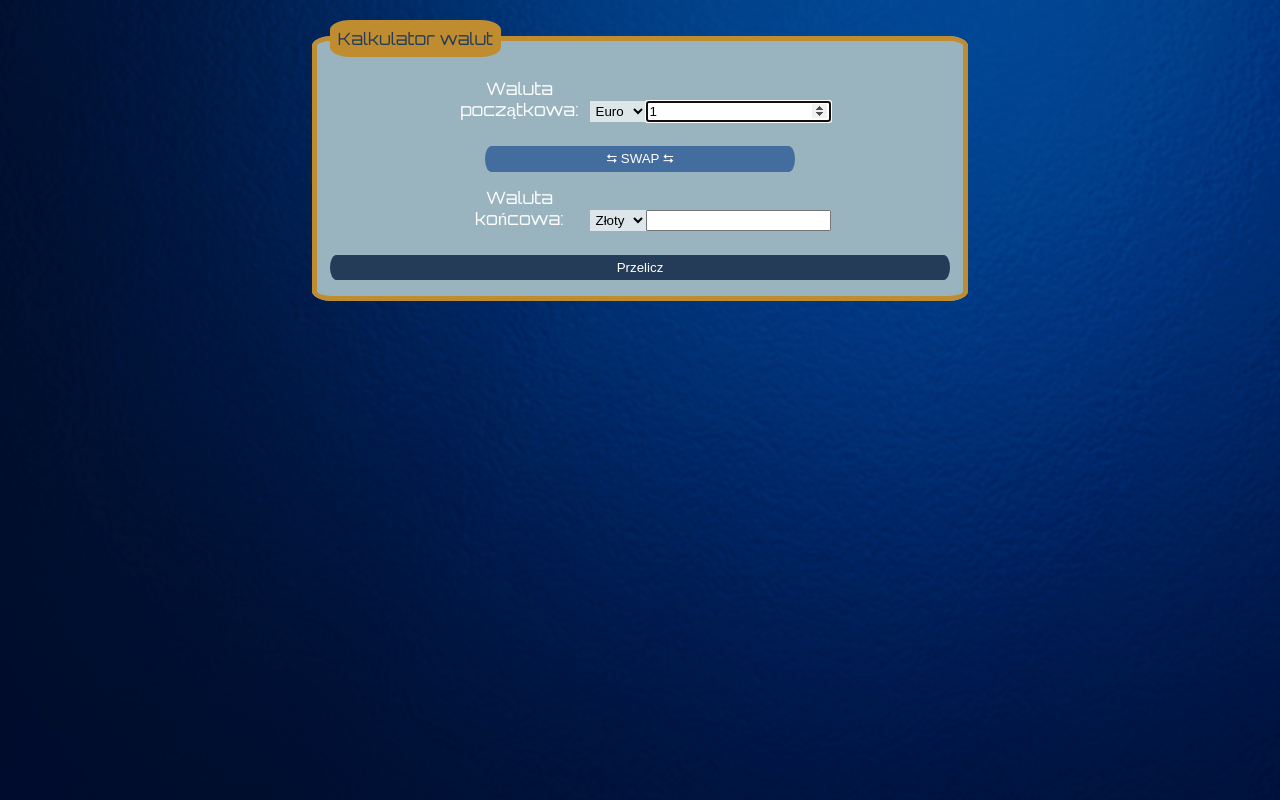
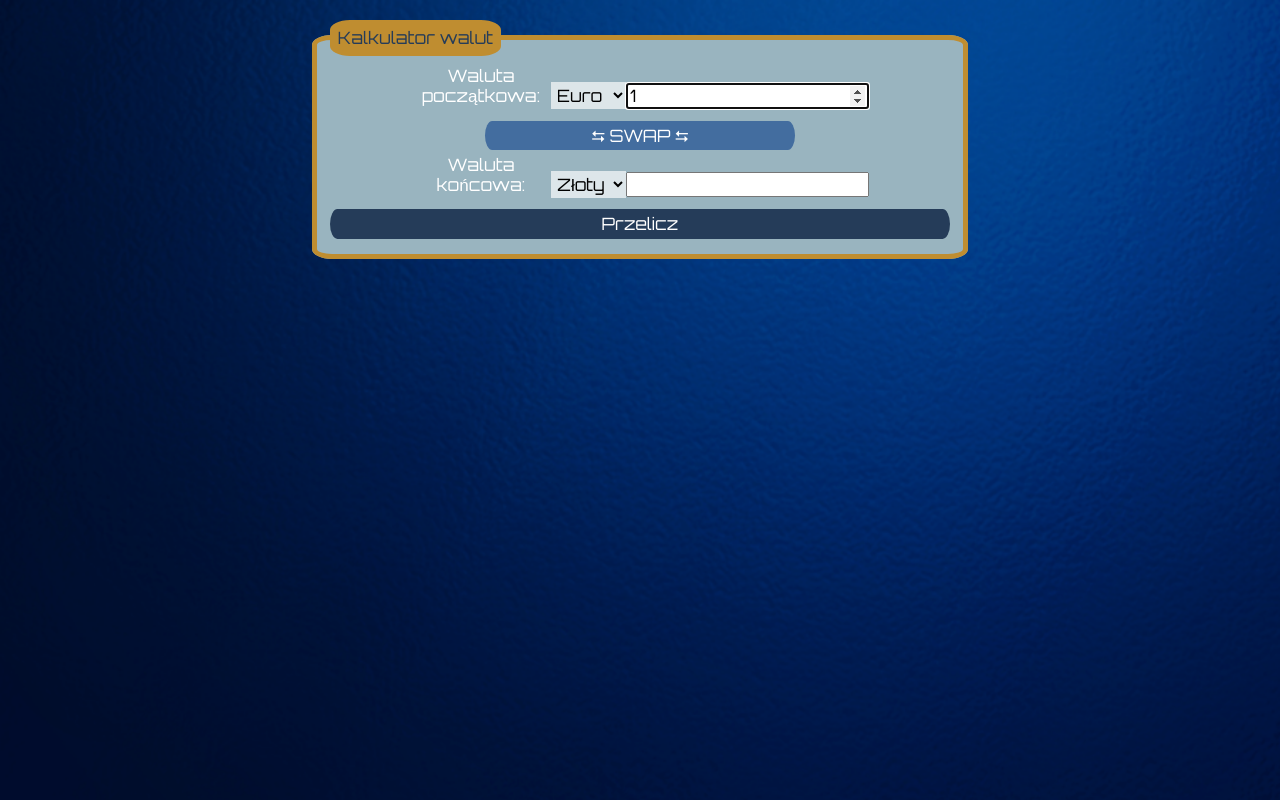
Before and after one commit to TheUnDc/TUDcurrency-calculatorAPI-react, a React (Create React App) app: page / in a window 1280 px wide. Built offline with nearby package versions, Linux system fonts and the light colour scheme.

Commit message:
added normalize.css

```diff
--- a/package.json
+++ b/package.json
@@ -8,6 +8,7 @@
     "@testing-library/react": "^13.4.0",
     "@testing-library/user-event": "^13.5.0",
     "gh-pages": "^6.0.0",
+    "normalize.css": "^8.0.1",
     "react": "^18.2.0",
     "react-dom": "^18.2.0",
     "react-scripts": "5.0.1",
--- a/public/index.html
+++ b/public/index.html
@@ -3,17 +3,24 @@
 	<head>
 		<meta charset="utf-8" />
 		<link rel="icon" href="%PUBLIC_URL%/images/currency_ico.ico" />
-    <meta property="og:image" content="%PUBLIC_URL%/images/calcShare.png">
+		<meta property="og:image" content="%PUBLIC_URL%/images/calcShare.png" />
 		<meta name="viewport" content="width=device-width, initial-scale=1" />
 		<meta name="theme-color" content="#000000" />
-    <meta
-      name="description"
-      content="Supper dupper currency calculator!"
+		<meta name="description" content="Supper dupper currency calculator!" />
+		<link rel="preconnect" href="https://fonts.googleapis.com" />
+		<link rel="preconnect" href="https://fonts.gstatic.com" crossorigin />
+		<link
+			href="https://fonts.googleapis.com/css2?family=Orbitron&display=swap"
+			rel="stylesheet"
 		/>
-    <link rel="preconnect" href="https://fonts.googleapis.com">
-    <link rel="preconnect" href="https://fonts.gstatic.com" crossorigin>
-    <link href="https://fonts.googleapis.com/css2?family=Orbitron&display=swap" rel="stylesheet">
 		<link rel="manifest" href="%PUBLIC_URL%/manifest.json" />
+		<link
+			rel="stylesheet"
+			href="https://cdnjs.cloudflare.com/ajax/libs/normalize/8.0.1/normalize.min.css"
+			integrity="sha512-NhSC1YmyruXifcj/KFRWoC561YpHpc5Jtzgvbuzx5VozKpWvQ+4nXhPdFgmx8xqexRcpAglTj9sIBWINXa8x5w=="
+			crossorigin="anonymous"
+			referrerpolicy="no-referrer"
+		/>
 		<title>Currency Calcucator React</title>
 	</head>
 	<body>
--- a/src/index.css
+++ b/src/index.css
@@ -16,5 +16,5 @@ body {
 }
 
 .paragraph {
-	margin: 10px 0;
+	margin: 0;
 }
```
Also changed, not shown: 1 other file (tests, documents, lock files or other folders). Lines whose indentation alone changed are shown as unchanged.
